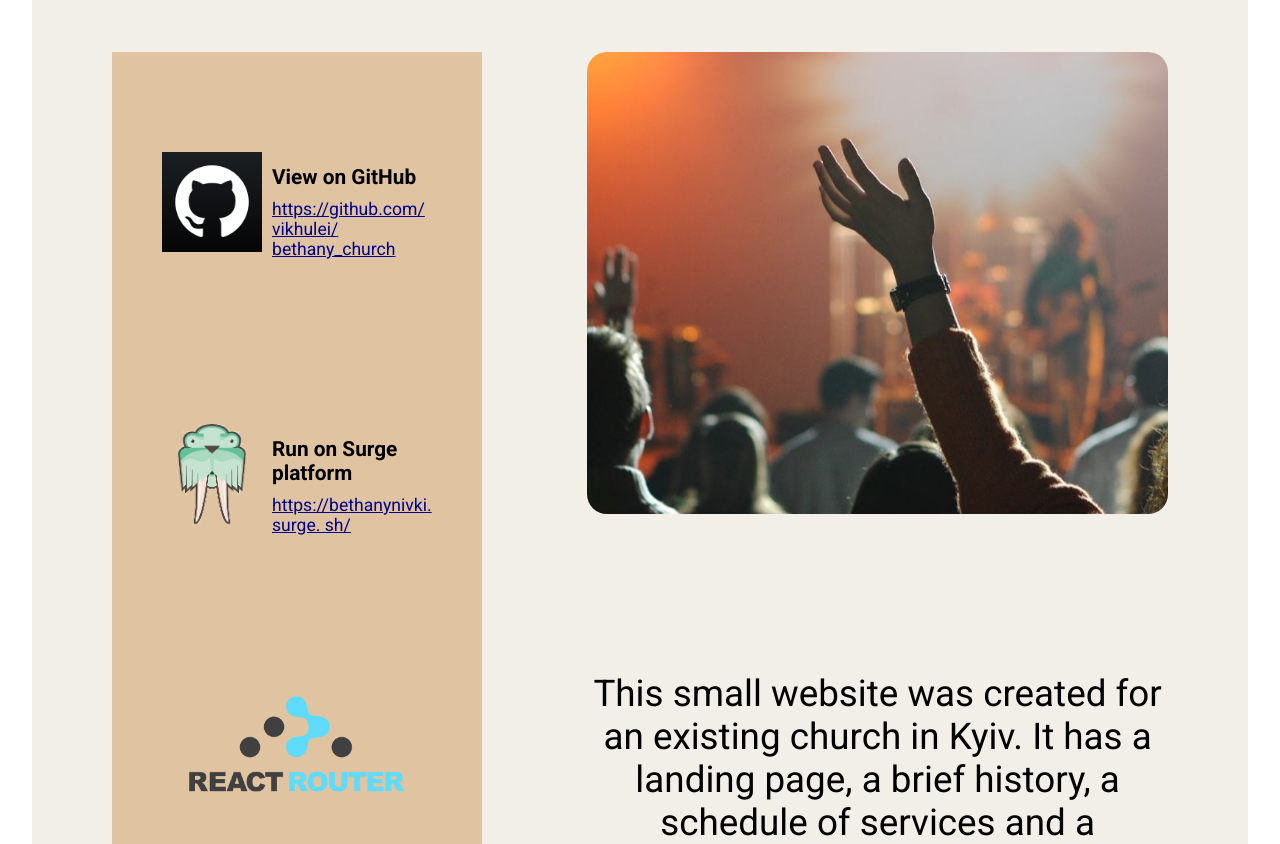
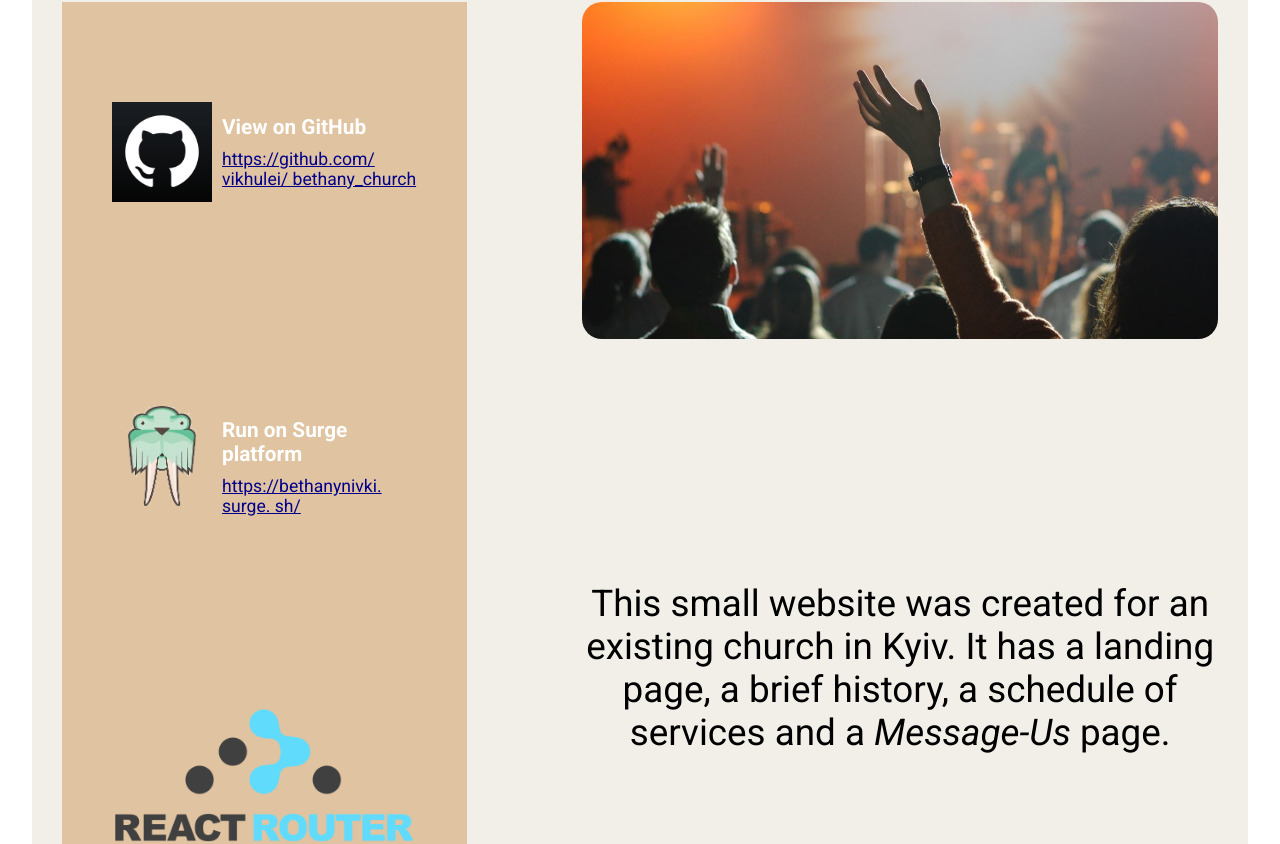
Before and after one commit to vikhulei/portfolio_new, a React (Create React App) app: page / in a window 1280 px wide. Shown: the part 6656-7500 px from the top of the page. Built offline with nearby package versions, Linux system fonts and the light colour scheme.

Commit message:
styles for second project redone

```diff
--- a/src/components/ProjectsComponents.js
+++ b/src/components/ProjectsComponents.js
@@ -111,7 +111,7 @@ const LinkTextViewProjects = styled.p `
 
 `
 
-const LinkTextAddressStyled = styled.a `
+const LinkTextAddressProjects = styled.a `
     font-size: min(3.5vw, 1.1rem);
     word-wrap: brake-word;
     margin-top: 10px;
@@ -129,17 +129,16 @@ const IconProjects = styled.img `
     }
 `
 
-
-const TechnologyImageContainer = styled.div `
-    height: 22%;
+const TechnologyImageContainerProjects = styled.div `
+    height: 18%;
     align-self: center;
     @media screen and (max-width: 1100px) {
         max-height: 100px;
-        height: 10vh;
+        height: 8vh;
     }
 `
 
-const TechnologyImage = styled.img `
+const TechnologyImageProjects = styled.img `
     height: 100%
 `
 
@@ -152,7 +151,7 @@ export {WrappedStyledProjects,
     LinkContainerProjects,
     LinkTextContainerProjects,
     LinkTextViewProjects,
-    LinkTextAddressStyled,
+    LinkTextAddressProjects,
     IconProjects,
-    TechnologyImageContainer,
-    TechnologyImage }
+    TechnologyImageContainerProjects,
+    TechnologyImageProjects }
--- a/src/sections/06_firstProject/FirstProject.js
+++ b/src/sections/06_firstProject/FirstProject.js
@@ -1,5 +1,3 @@
-import { Wrapper, LinksWrapper } from "./FirstProjectStyle"
-
 import { ImageDescriptionWrapperProjects,
   ImageContainerProjects,
   ImageProjects,
@@ -7,17 +5,17 @@ import { ImageDescriptionWrapperProjects,
   LinkContainerProjects,
   LinkTextContainerProjects,
   LinkTextViewProjects,
-  LinkTextAddressStyled,
+  LinkTextAddressProjects,
   IconProjects,
-  TechnologyImageContainer,
-  TechnologyImage } from "../../components/ProjectsComponents"
-
+  TechnologyImageContainerProjects,
+  TechnologyImageProjects } from "../../components/ProjectsComponents"
+import { Wrapper, LinksWrapper } from "./FirstProjectStyle"
 import contactStore from "../../assets/contactStore.jpg"
 import github from "../../assets/icons/github.png"
 import surge from "../../assets/icons/surge.png"
 import redux2 from "../../assets/icons/redux2.png"
 
-const ThirdProject = () => {
+const FirstProject = () => {
   return (
     <Wrapper>
       <ImageDescriptionWrapperProjects>
@@ -36,9 +34,9 @@ const ThirdProject = () => {
             <LinkTextViewProjects>
               View on GitHub
             </LinkTextViewProjects>
-            <LinkTextAddressStyled href="https://github.com/vikhulei/contact_store_v2">
+            <LinkTextAddressProjects href="https://github.com/vikhulei/contact_store_v2">
             https://github.com/ vikhulei/ contact_store_v2
-            </LinkTextAddressStyled>
+            </LinkTextAddressProjects>
           </LinkTextContainerProjects>
         </LinkContainerProjects>
         <LinkContainerProjects>
@@ -47,17 +45,17 @@ const ThirdProject = () => {
             <LinkTextViewProjects>
               Run on Surge platform
             </LinkTextViewProjects>
-            <LinkTextAddressStyled href="http://contactstore.surge.sh/">
+            <LinkTextAddressProjects href="http://contactstore.surge.sh/">
             http://contactstore. surge. sh
-            </LinkTextAddressStyled>
+            </LinkTextAddressProjects>
           </LinkTextContainerProjects>
         </LinkContainerProjects>
-        <TechnologyImageContainer>
-          <TechnologyImage src={redux2} alt="html_image" />
-        </TechnologyImageContainer>
+        <TechnologyImageContainerProjects>
+          <TechnologyImageProjects src={redux2} alt="html_image" />
+        </TechnologyImageContainerProjects>
       </LinksWrapper>
     </Wrapper>
   )
 }
 
-export default ThirdProject
+export default FirstProject
--- a/src/sections/06_firstProject/FirstProjectStyle.js
+++ b/src/sections/06_firstProject/FirstProjectStyle.js
@@ -14,6 +14,4 @@ const LinksWrapper = styled(LinksWrapperProjects) `
     background-color: ${dark};
 `
 
-
-
 export { Wrapper, LinksWrapper }
--- a/src/sections/07_secondProject/SecondProject.js
+++ b/src/sections/07_secondProject/SecondProject.js
@@ -1,4 +1,17 @@
-import { Wrapper, ImageDescriptionWrapper, ImageContainer, Image, Description, LinksWrapper, LinkContainer, LinkTextContainer, LinkTextView, LinkTextAddress, IconImage, TechnologyImageContainer, TechnologyImage } from "./SecondProjectStyle"
+import { ImageDescriptionWrapperProjects,
+  ImageContainerProjects,
+  ImageProjects,
+  DescriptionProjects,
+  LinkContainerProjects,
+  LinkTextContainerProjects,
+  LinkTextViewProjects,
+  LinkTextAddressProjects,
+  IconProjects,
+  TechnologyImageContainerProjects,
+  TechnologyImageProjects } from "../../components/ProjectsComponents"
+
+import { Wrapper, LinksWrapper } from "./SecondProjectStyle"
+
 import church from "../../assets/church.jpg"
 import github from "../../assets/icons/github.png"
 import surge from "../../assets/icons/surge.png"
@@ -8,40 +21,40 @@ const SecondProject = () => {
   return (
     <Wrapper>
       <LinksWrapper>
-        <LinkContainer>
-          <IconImage src={github} alt="github_image" />
-          <LinkTextContainer>
-            <LinkTextView>
+        <LinkContainerProjects>
+          <IconProjects src={github} alt="github_image" />
+          <LinkTextContainerProjects>
+            <LinkTextViewProjects>
               View on GitHub
-            </LinkTextView>
-            <LinkTextAddress href="https://github.com/vikhulei/bethany_church">
+            </LinkTextViewProjects>
+            <LinkTextAddressProjects href="https://github.com/vikhulei/bethany_church">
               https://github.com/ vikhulei/ bethany_church
-            </LinkTextAddress>
-          </LinkTextContainer>
-        </LinkContainer>
-        <LinkContainer>
-          <IconImage src={surge} alt="githubpages_image" />
-          <LinkTextContainer>
-            <LinkTextView>
+            </LinkTextAddressProjects>
+          </LinkTextContainerProjects>
+        </LinkContainerProjects>
+        <LinkContainerProjects>
+          <IconProjects src={surge} alt="githubpages_image" />
+          <LinkTextContainerProjects>
+            <LinkTextViewProjects>
               Run on Surge platform
-            </LinkTextView>
-            <LinkTextAddress href="https://bethanynivki.surge.sh/">
+            </LinkTextViewProjects>
+            <LinkTextAddressProjects href="https://bethanynivki.surge.sh/">
               https://bethanynivki. surge. sh/
-            </LinkTextAddress>
-          </LinkTextContainer>
-        </LinkContainer>
-        <TechnologyImageContainer>
-          <TechnologyImage src={reactRouter} alt="html_image" />
-        </TechnologyImageContainer>
+            </LinkTextAddressProjects>
+          </LinkTextContainerProjects>
+        </LinkContainerProjects>
+        <TechnologyImageContainerProjects>
+          <TechnologyImageProjects src={reactRouter} alt="html_image" />
+        </TechnologyImageContainerProjects>
       </LinksWrapper>
-      <ImageDescriptionWrapper>
-        <ImageContainer>
-          <Image src={church} alt="image_safety" />
-        </ImageContainer>
-        <Description>
+      <ImageDescriptionWrapperProjects>
+        <ImageContainerProjects>
+          <ImageProjects src={church} alt="image_safety" />
+        </ImageContainerProjects>
+        <DescriptionProjects>
           This small website was created for an existing church in Kyiv. It has a landing page, a brief history, a schedule of services and a <em> Message-Us </em> page.
-        </Description>
-      </ImageDescriptionWrapper>
+        </DescriptionProjects>
+      </ImageDescriptionWrapperProjects>
     </Wrapper>
   )
 }
--- a/src/sections/07_secondProject/SecondProjectStyle.js
+++ b/src/sections/07_secondProject/SecondProjectStyle.js
@@ -1,130 +1,22 @@
 import styled from "styled-components"
-import { WrapperStyled, RegularTextStyled, LinkContainerStyled, LinkTextContainerStyled, LinkTextViewStyled, LinkTextAddressStyled, LinkIconStyled } from "../../components/GeneralComponents"
+import { WrappedStyledProjects,
+    LinksWrapperProjects}
+ from "../../components/ProjectsComponents"
 import { colors } from "../../components/Colors"
 
 const {background, middle} = colors
 
-const Wrapper = styled(WrapperStyled) `
-    justify-content: space-between;
-    flex-direction: row;
+const Wrapper = styled(WrappedStyledProjects) `
     background-color: ${background};
     @media screen and (max-width: 1100px) {
-        border-radius: 20px;
         flex-direction: column-reverse;
-        justify-content: left;
-        height: fit-content;
-        margin-bottom: 50px;
-    }
-`
-const ImageDescriptionWrapper = styled.div `
-    width: 55%;
-    height: 100%;
-    display: flex;
-    flex-direction: column;
-    align-items: center;
-    @media screen and (max-width: 1100px) {
-        width: 100%;
-        flex-direction: column-reverse;
-        justify-content: left;
     }
 `
 
-const ImageContainer = styled.div `
-    position: relative;
-    width: 100%;
-    height: 50%;
-    @media screen and (max-width: 1100px) {
-        margin-bottom: 30px;
-    }
-`
-
-const Image = styled.img `
-    width: 100%;
-    height: 110%;
-    border-radius: 20px;
-    object-fit: cover;
-`
-
-const Description = styled(RegularTextStyled) `
-    max-width: 700px;
-    text-align: center;
-    margin-top: 200px;
-    font-size: min(5vw, 2.3rem);
-    @media screen and (max-width: 1100px) {
-        margin: 40px 0;
-        width: 90%;
-    }
-`
-
-const LinksWrapper = styled.div `
-    height: 100%;
-    width: 35%;
-    padding: 100px 50px;
-    display: flex;
-    flex-direction: column;
-    justify-content: space-between;
-    align-items: center;
+const LinksWrapper = styled(LinksWrapperProjects) `
     background-color: ${middle};
-    @media screen and (max-width: 1100px) {
-        height: 50%;
-        max-height: 300px;
-        width: 100%;
-        flex-direction: column;
-        justify-content: space-between;
-        align-items: center;
-        padding: 20px;
-        border-radius: 0 0 20px 20px;
-        background-color: transparent;
-    }
-`
-
-const LinkContainer = styled(LinkContainerStyled) `
-    height: 100px;
-    @media screen and (max-width: 1100px) {
-        width: 100%;
-        margin-left: 25%;
-    }
-    @media screen and (max-width: 600px) {
-        margin-left: 15%;
-    }
-`
-
-const LinkTextContainer = styled(LinkTextContainerStyled) `
-    height: 75px;
-    display: flex;
-    flex-direction: column;
-    justify-content: space-between;
-    @media screen and (max-width: 1100px) {
-        height: auto;
-    }
-`
-
-const LinkTextView = styled(LinkTextViewStyled) ``
-
-const LinkTextAddress = styled(LinkTextAddressStyled) ``
-
-const IconImage = styled(LinkIconStyled) `
-    height: 100%;
-    @media screen and (max-width: 1100px) {
-        height: auto;
-        width: 70px;
-    }
-`
-
-const TechnologyImageContainer = styled.div `
-    height: 15%;
-    @media screen and (max-width: 1100px) {
-        max-height: 100px;
-        height: 8vh;
-        align-self: center;
-    }
-`
-
-const TechnologyImage = styled.img `
-    height: 100%
-    // width: 100%;
 `
 
 
 
-export { Wrapper, ImageDescriptionWrapper, ImageContainer, Image, Description, LinksWrapper, LinkContainer, LinkTextContainer, LinkTextView, LinkTextAddress, IconImage, TechnologyImageContainer, TechnologyImage }
+export { Wrapper, LinksWrapper }
--- a/src/sections/08_thirdProject/ThirdProject.js
+++ b/src/sections/08_thirdProject/ThirdProject.js
@@ -4,7 +4,7 @@ import github from "../../assets/icons/github.png"
 import githubpages from "../../assets/icons/githubpages.png"
 import html from "../../assets/icons/html.png"
 
-const FirstProject = () => {
+const ThirdProject = () => {
   return (
     <Wrapper>
       <ImageDescriptionWrapper>
@@ -49,4 +49,4 @@ const FirstProject = () => {
   )
 }
 
-export default FirstProject
+export default ThirdProject
```
